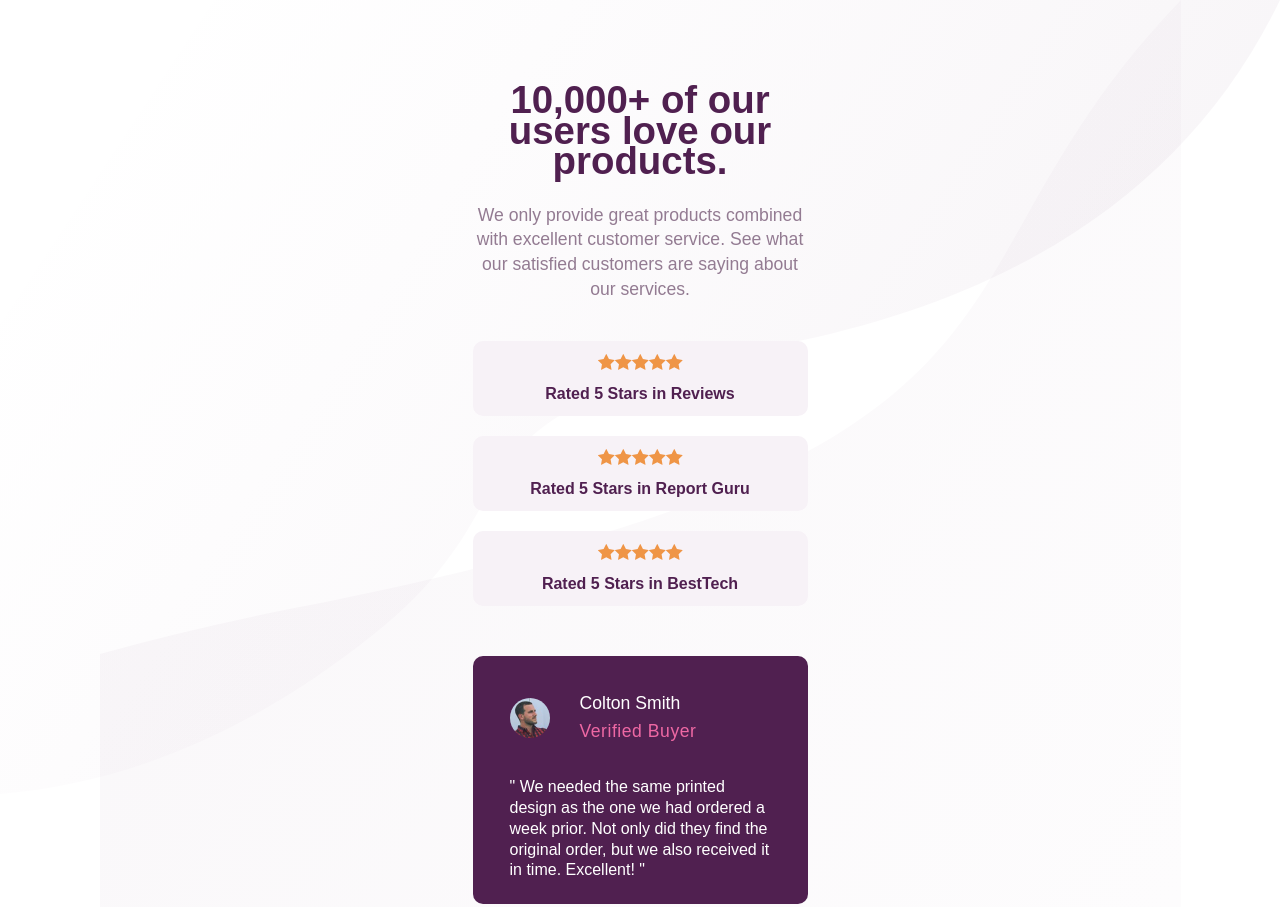
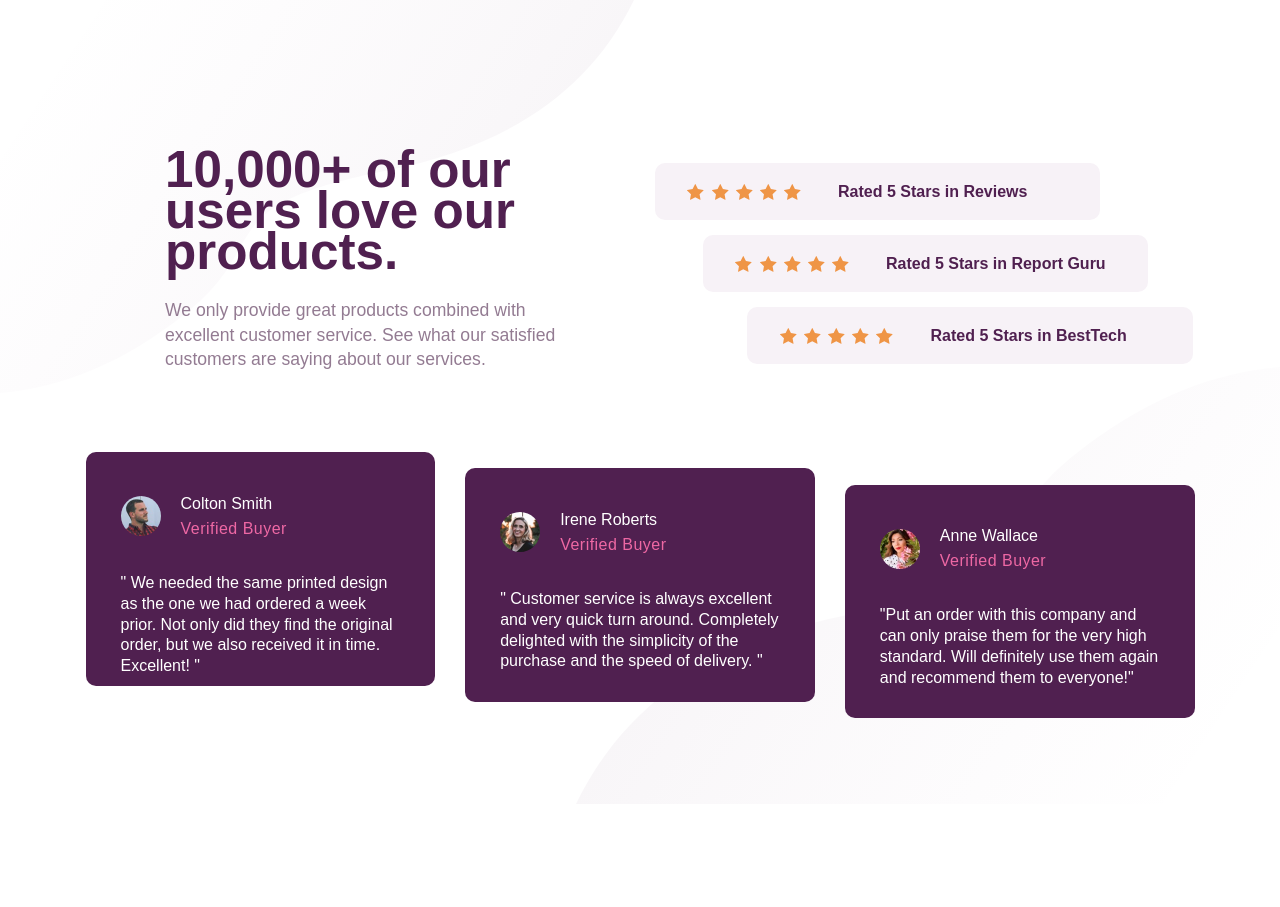
Before and after one commit to osmond20/Social-proof-section, a plain HTML site: page index.html in a window 1280 px wide. Shown: the top 907 px of the page. After the commit the page ends 804 px from the top, so only its background shows below. Drawn offline with Linux system fonts and the light colour scheme; a web font is replaced by a local one.

Commit message:
HTML & CSS---

```diff
--- a/index.html
+++ b/index.html
@@ -55,7 +55,7 @@
           <p class="paragraph-rating">Rated 5 Stars in Reviews</p>
         </section>
 
-        <section class="rating">
+        <section id="rating-2" class="rating">
            <ul>
             <li class="star-icons">
               <img src="images/icon-star.svg" alt="">
@@ -68,7 +68,7 @@
            <p class="paragraph-rating">Rated 5 Stars in Report Guru</p>
         </section>
 
-        <section class="rating">
+        <section id="rating-3" class="rating">
            <ul>
             <li class="star-icons">
               <img src="images/icon-star.svg" alt="">
@@ -100,10 +100,10 @@
           </div>
         </section>
 
-         <section class="testimony">
+         <section id="testimony-2" class="testimony">
           <div class="buyer-container">
             <img class="image-of-buyer" src="images/image-irene.jpg" alt="Image of Verified Buyer" height="20" width="20">
-            <div class="buyer-info-contianer">
+            <div class="buyer-info-container">
               <p class="buyer-name">Irene Roberts</p>
               <p class="status">Verified Buyer</p>
             </div>
@@ -116,7 +116,7 @@
           </div>
         </section>
 
-         <section class="testimony">
+         <section id="testimony-3" class="testimony">
           <div class="buyer-container">
             <img class="image-of-buyer" src="images/image-anne.jpg" alt="Image of Verified Buyer" height="20" width="20">
             <div class="buyer-info-container">
--- a/styles.scss
+++ b/styles.scss
@@ -89,10 +89,10 @@ body{
     flex-direction: column;
     justify-content: center;
     align-items: center;
-    width: 375px;
-    padding: 20px;
-    gap: 30px;
-    margin-top: 65px;
+    width: 23.44rem;
+    padding: 1.25rem;
+    gap: 1.875rem;
+    margin-top: 4.06rem;
 }
 
 .heading-paragraph-container{
@@ -103,9 +103,9 @@ body{
 .heading{
     color:var(--primary-very-dark-magenta);
     text-align: center;
-    font-size: 2.4rem;
+    font-size: clamp(2.4rem, 4vw, 3.5rem);
     line-height: 0.8em;
-    margin-bottom: 22.5px;
+    margin-bottom: 1.40rem;
 }
 
 .paragraph{
@@ -114,27 +114,27 @@ body{
     text-align: center;
     line-height: 1.4em;
     font-size: 1.1rem;
-    margin-top: 3px;
+    margin-top: 0.19rem;
 }
 
 .ratings-container{
     display: flex;
     flex-direction: column;
-    gap: 20px;
+    gap: 1.25rem;
     width: 100%;
-    margin-top: 10px;
+    margin-top: 0.625rem;
 }
 
 .rating{
     width: inherit;
-    height: 75px;
+    height: 4.69rem;
     background-color: var(--neutral-light-grayish-magenta);
     display: flex;
     flex-direction: column;
     align-items: center;
     justify-content: center;
-    gap: 15px;
-    border-radius: 10px;
+    gap: 0.94rem;
+    border-radius: 0.625rem;
 }
 
 .star-icons{
@@ -152,37 +152,37 @@ body{
     width: 100%;
     display: flex;
     flex-direction: column;
-    gap: 15px;
-    margin-top: 20px;
+    gap: 0.94rem;
+    margin-top: 1.25rem;
 }
 
 .testimony{
-    height: 248px;
+    height: 15.5rem;
     background-color: var(--primary-very-dark-magenta);
     display: flex;
     flex-direction: column;
     justify-content: start;
-    gap: 35px;
-    padding: 37px;
-    border-radius: 10px;
+    gap: 2.19rem;
+    padding: 2.31rem;
+    border-radius: 0.625rem;
 }
 
 .buyer-container{
     display: flex;
     align-items: center;
-    gap: 30px;
+    gap: 1.875rem;
 }
 
 .buyer-info-container{
     display: flex;
     flex-direction: column;
-    gap: 7px;
-    font-size: 1.1rem;
+    gap: 0.44rem;
+    font-size: 1rem;
 }
 
 .image-of-buyer{
-    width: 40px;
-    border-radius: 20px;
+    width: 2.5rem;
+    border-radius: 1.25rem;
 }
 
 .buyer-name{
@@ -204,5 +204,98 @@ body{
 }
 
 @media(min-width:40rem){
+    body{
+        background-image:  url(images/bg-pattern-top-desktop.svg), url(images/bg-pattern-bottom-desktop.svg);
+        background-position: top left, bottom right;
+        background-size: 49.5%, 55%;
+    }
 
+    .parent-container{
+        display: grid;
+        grid-template-columns: repeat(2, 1fr);
+        grid-template-rows: repeat(2,1fr);
+        width: 90rem;
+        margin-top: 0;
+        height: inherit;
+        padding: 3.125rem;
+    }
+
+
+
+    .heading-paragraph-container{
+        grid-column: 1;
+        grid-row: 1;
+        height: 100%;
+        justify-content: end;
+        align-items: end;
+        width: 26.56rem;
+        margin-left: 7.19rem;
+        padding-bottom: 0.94rem;
+    }
+
+    .heading, .paragraph{
+        text-align: start;
+    }
+
+    .ratings-container{
+        grid-column: 2;
+        grid-row: 1;
+        height: 100%;
+        width: 100%;
+        justify-content: end;
+        padding-bottom: 1.719rem;
+        gap:0.94rem;
+    }
+
+    .rating{
+      height:3.56rem;
+      flex-direction: row;
+      justify-content: start;
+      padding-left: 2.03rem;
+      align-items: center;
+      gap: 2.34rem;
+      width: 27.84rem;
+    }
+
+    #rating-2{
+        margin-left: 3rem;
+    }
+
+    #rating-3{
+        margin-left: 5.78rem;
+    }
+
+    .star-icons{
+        gap:0.44rem;
+    }
+
+    .testimonials-container{
+        grid-column: 1/3;
+        flex-direction: row;
+        justify-content: center;
+        align-items: start;
+        padding: 2.219rem;
+        gap: 1.875rem;
+        margin-top: 0;
+        height: 100%;
+    }
+
+    .testimony{
+        height: 14.59rem;
+        width: 21.875rem;
+        padding: 2.1875rem;
+    }
+
+    #testimony-2{
+        margin-top: 1rem;
+    }
+
+    #testimony-3{
+        margin-top: 2.03rem;
+    }
+
+    .buyer-container{
+        margin-top: 0.47rem;
+        gap:1.25rem;
+    }
 }
```
Also changed, not shown: styles.css, 1 other file.
